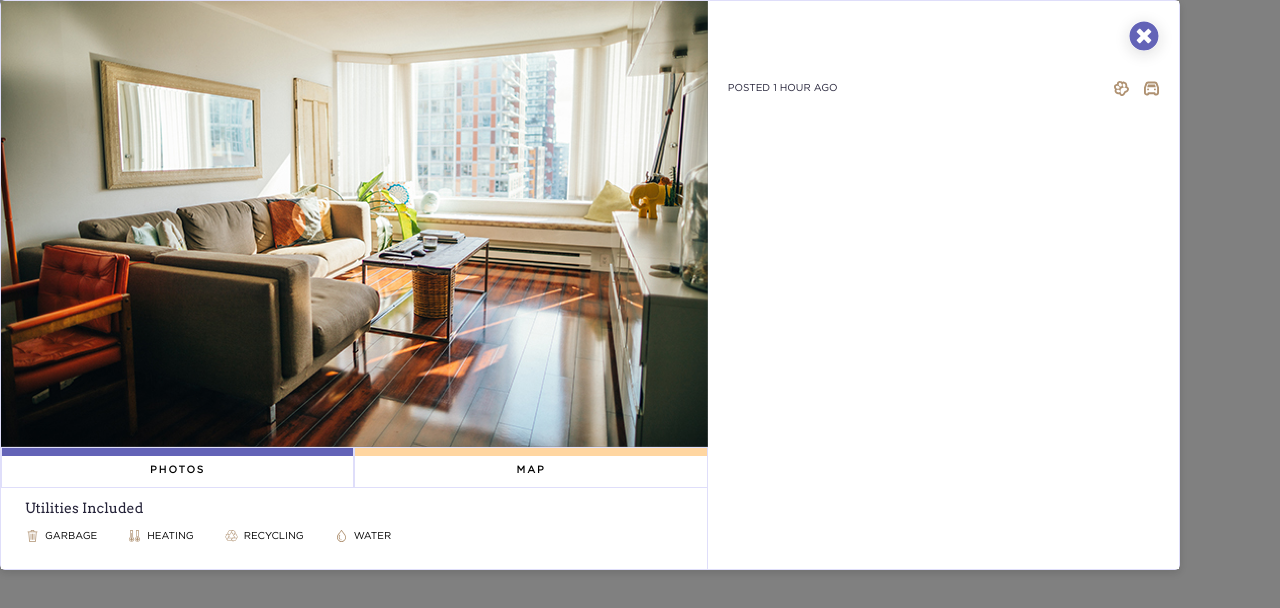
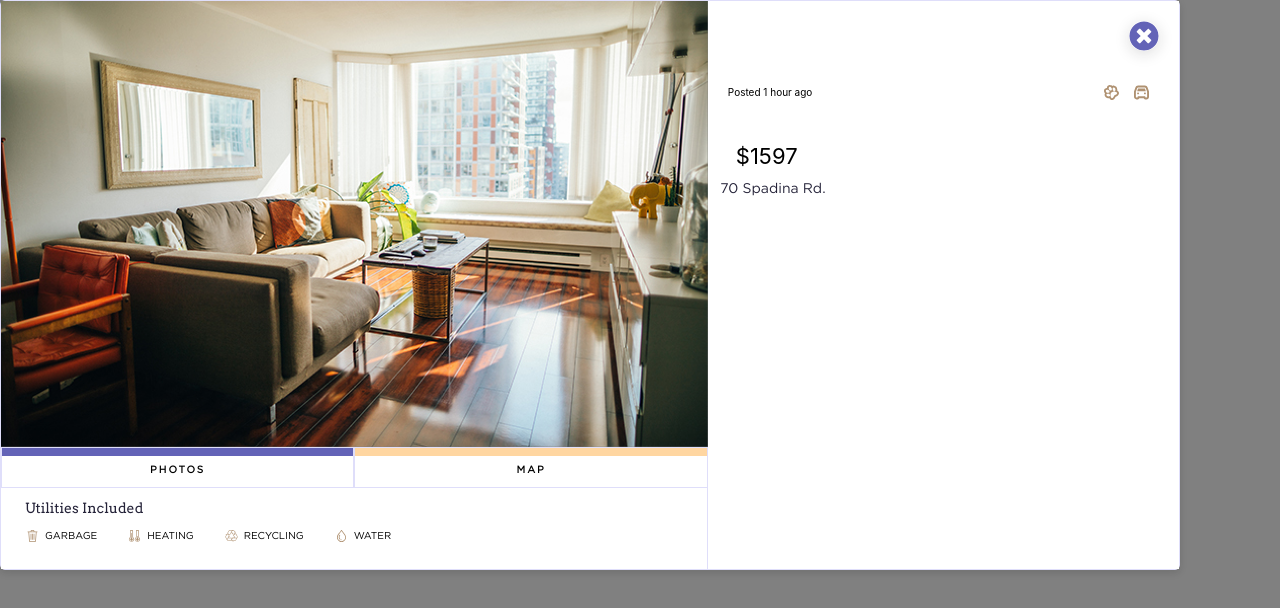
Before and after one commit to JuanTValdez/Living-in-the-Six, a React (Create React App) app: page / in a window 1280 px wide. Shown: the top 608 px of the page. Built offline with nearby package versions, Linux system fonts and the light colour scheme.

Commit message:
created grid inside info-container class

```diff
--- a/src/components/ViewDetails.js
+++ b/src/components/ViewDetails.js
@@ -49,14 +49,20 @@ export default function ViewDetails() {
 					{/* close-btn class is in Global Variables stylesheet */}
 					<img className='close-btn' src={CloseBtn} alt='' />
 
-					<div className='time-posted'>
-						<p className='font-size-10'>Posted 1 hour ago</p>
-						<div className='perks'>
-							<img src={Pets} alt='' />
-							<img src={Parking} alt='' />
-						</div>
+					{/* <div className='time-posted'> */}
+					<p className='time-posted font-size-10'>Posted 1 hour ago</p>
+					<div className='perks'>
+						<img src={Pets} alt='' />
+						<img src={Parking} alt='' />
 					</div>
+					{/* </div> */}
+
+
+						<p className='price font-size-22'>$1597 </p>
+						<p className='address font-size-14'>70 Spadina Rd.</p>
+
 				</div>
+				<div className='home-details'></div>
 			</div>
 		</div>
 	);
--- a/src/styles/ViewDetails.css
+++ b/src/styles/ViewDetails.css
@@ -114,19 +114,29 @@ body {
 .info-container {
   grid-column: 4/7;
   grid-row: 1/17;
+  display: grid;
+  grid-template-columns: repeat(4, 1fr);
+  grid-template-rows: repeat(10, 1fr);
+
   background-color: var(--white);
 
   & .close-btn {
+    grid-row: 1/2;
+    grid-column: 4/5;
     margin: 2rem 2rem 0 auto;
   }
 
 
 }
 
+
 .time-posted {
-  display: flex;
+  /* display: flex;
   justify-content: space-between;
-  align-items: center;
+  align-items: center; */
+  grid-column: 1/3;
+  grid-row: 2/3;
+
   margin: 3rem 2rem;
 
   & p {
@@ -136,14 +146,38 @@ body {
     color: var(--dark);
   }
 
-  & .perks {
+
+}
+
+.perks {
   display: flex;
-    justify-content: space-between;
+  justify-content: flex-end;
+  align-items: center;
   gap: 1.5rem;
+  grid-column: 3/5;
+  grid-row: 2/3;
+  padding-right: 3rem;
+
 
   & img {
     width: 1.5rem;
     height: 1.5rem;
   }
 }
+
+.price {
+  grid-column: 1/2;
+  grid-row: 3/4;
+  align-items: center;
+  margin: auto auto;
+
 }
+
+.address {
+  grid-column: 1/2;
+  grid-row: 4/5;
+  font-family: 'Gotham-Book';
+  margin: 0 0 0 auto;
+
+  color: var(--dark);
+}
```
Lines whose indentation alone changed are shown as unchanged.
